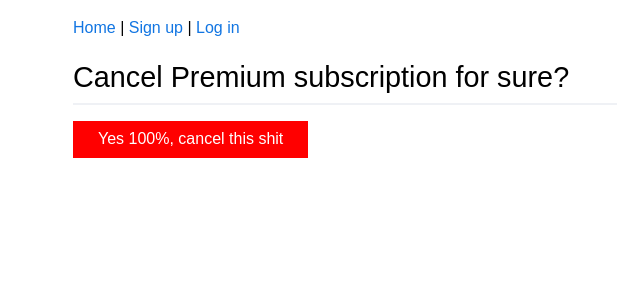
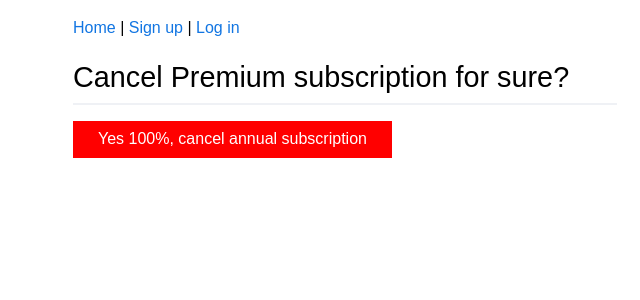
Before and after one commit to mataroa-blog/mataroa, a Django app: template main/templates/main/billing_subscription_cancel.html in a window 1280 px wide. Shown: the top 300 px of the page, without its empty margins (295-935 px from the left). Run offline with Django 3.2, Linux system fonts and the light colour scheme; the template is opened without the code that fills it, so the values that code supplies are empty.

Commit message:
change cancel subscription copy

```diff
--- a/main/templates/main/billing_subscription_cancel.html
+++ b/main/templates/main/billing_subscription_cancel.html
@@ -8,7 +8,7 @@
 
     <form method="post">
         {% csrf_token %}
-        <input type="submit" value="Yes 100%, cancel this shit" class="type-danger">
+        <input type="submit" value="Yes 100%, cancel annual subscription" class="type-danger">
     </form>
 </main>
 {% endblock %}
```
